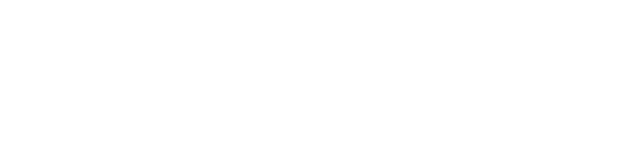
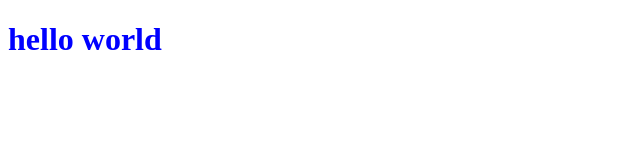
Before and after one commit to HowNLuo/git-practice-2, a plain HTML site: page index.html in a window 1280 px wide. Shown: the whole page, without its empty margins (0-640 px from the left). Drawn offline with Linux system fonts and the light colour scheme.

Commit message:
更新HTML&CSS

```diff
--- a/css/all.css
+++ b/css/all.css
@@ -1,3 +1,7 @@
 body {
     color: black;
 }
+
+h1 {
+    color: blue;
+}
--- a/index.html
+++ b/index.html
@@ -8,6 +8,6 @@
     <link rel="stylesheet" href="./css/all.css">
 </head>
 <body>
-
+    <h1>hello world</h1>
 </body>
 </html>
```
